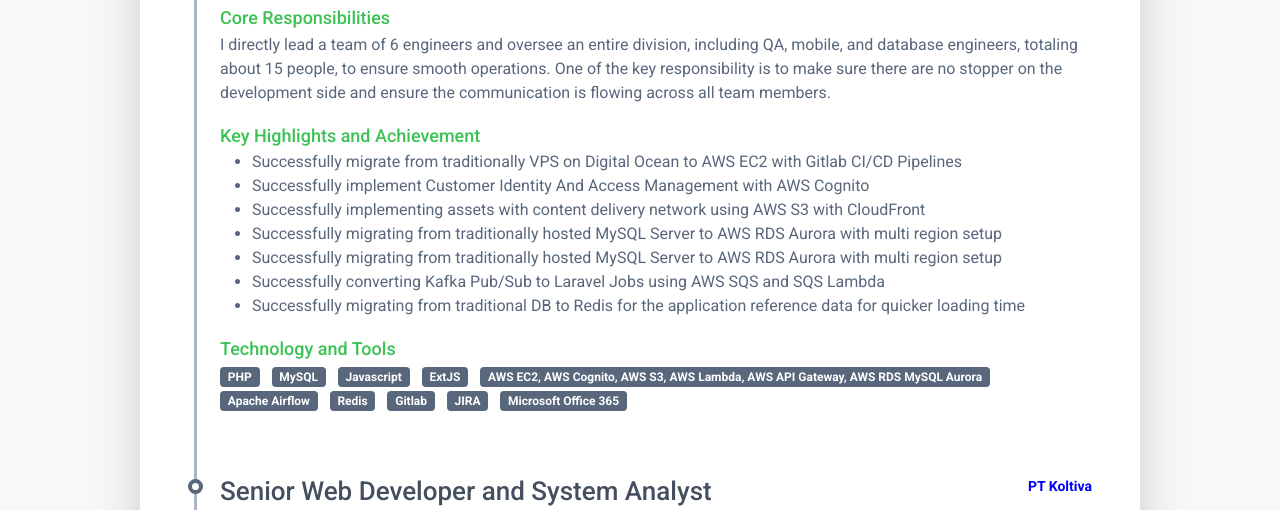
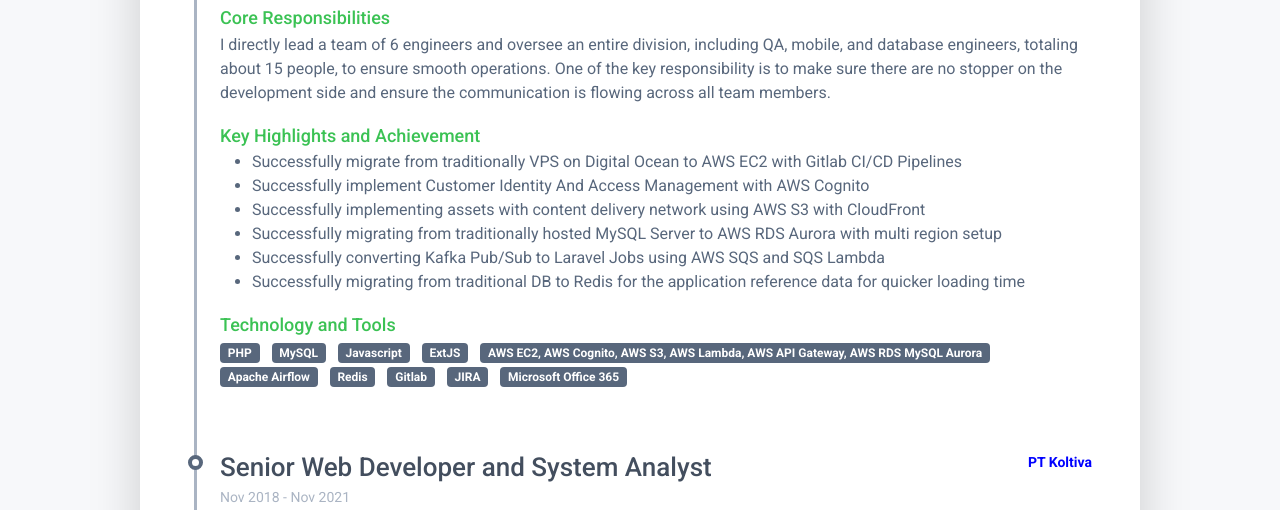
Before and after one commit to n1colius/lara-nikolius-10, a Laravel app: page /cv in a window 1280 px wide. Shown: the part 1063-1573 px from the top of the page. Run offline with Laravel 12, Linux system fonts and the light colour scheme; some libraries are stand-ins or nearby versions.

Commit message:
update revisi cv

```diff
--- a/resources/views/cv.blade.php
+++ b/resources/views/cv.blade.php
@@ -100,7 +100,6 @@
 					    	    		    	<li>Successfully migrate from traditionally VPS on Digital Ocean to AWS EC2 with Gitlab CI/CD Pipelines</li>
 					    	    		    	<li>Successfully implement Customer Identity And Access Management with AWS Cognito</li>
 					    	    		    	<li>Successfully implementing assets with content delivery network using AWS S3 with CloudFront</li>
-					    	    		    	<li>Successfully migrating from traditionally hosted MySQL Server to AWS RDS Aurora with multi region setup</li>
 					    	    		    	<li>Successfully migrating from traditionally hosted MySQL Server to AWS RDS Aurora with multi region setup</li>
 					    	    		    	<li>Successfully converting Kafka Pub/Sub to Laravel Jobs using AWS SQS and SQS Lambda</li>
 					    	    		    	<li>Successfully migrating from traditional DB to Redis for the application reference data for quicker loading time</li>
```
